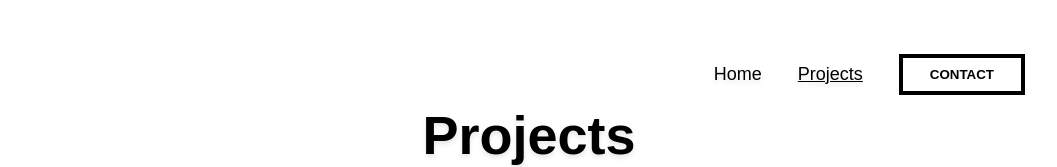
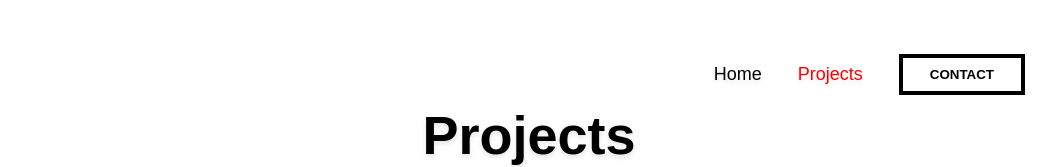
Before and after one commit to dominictwlee/portfolio, a React app: page /projects in a window 1280 px wide. Shown: the top 167 px of the page, without its empty margins (111-1168 px from the left). Built offline with nearby package versions, Linux system fonts and the light colour scheme.

Commit message:
Add link hover effect

```diff
--- a/src/components/App/App.css
+++ b/src/components/App/App.css
@@ -93,7 +93,7 @@ html {
 
 a {
   text-decoration: none;
-  color: black;
+  /* color: #687489; */
 }
 
 button {
--- a/src/components/Nav/Nav.css
+++ b/src/components/Nav/Nav.css
@@ -1,13 +1,46 @@
+@values black, white, red from '../App/App.css';
+
 .list {
   display: flex;
   justify-content: flex-end;
   align-items: center;
 }
 
-.item {
+.link,
+.buttonItem {
   margin-left: 2rem;
 }
 
+.link {
+  position: relative;
+  color: black;
+}
+
+.link::after {
+  content: '';
+  position: absolute;
+  bottom: -0.2rem;
+  left: 50%;
+  right: 50%;
+  height: 0.1rem;
+  background: black;
+  transition: all ease 0.2s;
+}
+
+.link:hover::after {
+  left: 0;
+  right: 0;
+  height: 0.1rem;
+}
+
+.link::before {
+  position: absolute;
+  transform: translateX(-100%);
+  left: -0.8rem;
+  opacity: 0.3;
+  font-weight: bold;
+}
+
 .activeLink {
-  text-decoration: underline;
+  color: red;
 }
--- a/src/components/Nav/Nav.jsx
+++ b/src/components/Nav/Nav.jsx
@@ -8,16 +8,16 @@ const Nav = props => (
   <nav className={styles.navbar}>
     <ul className={styles.list}>
       <li className={styles.item}>
-        <NavLink exact activeClassName={styles.activeLink} to="/">
+        <NavLink exact activeClassName={styles.activeLink} className={styles.link} to="/">
           Home
         </NavLink>
       </li>
       <li className={styles.item}>
-        <NavLink activeClassName={styles.activeLink} to="/projects">
+        <NavLink activeClassName={styles.activeLink} className={styles.link} to="/projects">
           Projects
         </NavLink>
       </li>
-      <li className={styles.item}>
+      <li className={styles.buttonItem}>
         <button onClick={props.toggleModal}>Contact</button>
       </li>
     </ul>
```
